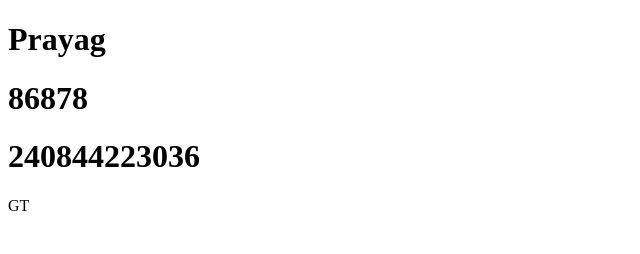
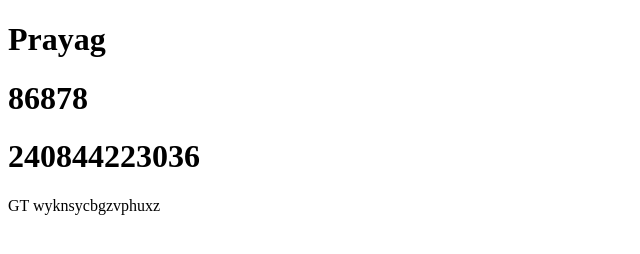
Before and after one commit to prayag719/prayag, a plain HTML site: page index.html in a window 1280 px wide. Shown: the whole page, without its empty margins (0-640 px from the left). Drawn offline with Linux system fonts and the light colour scheme.

Commit message:
added mail

```diff
--- a/index.html
+++ b/index.html
@@ -12,3 +12,7 @@
     GT
 </body>
 </html>
+
+
+
+wyknsycbgzvphuxz
```
